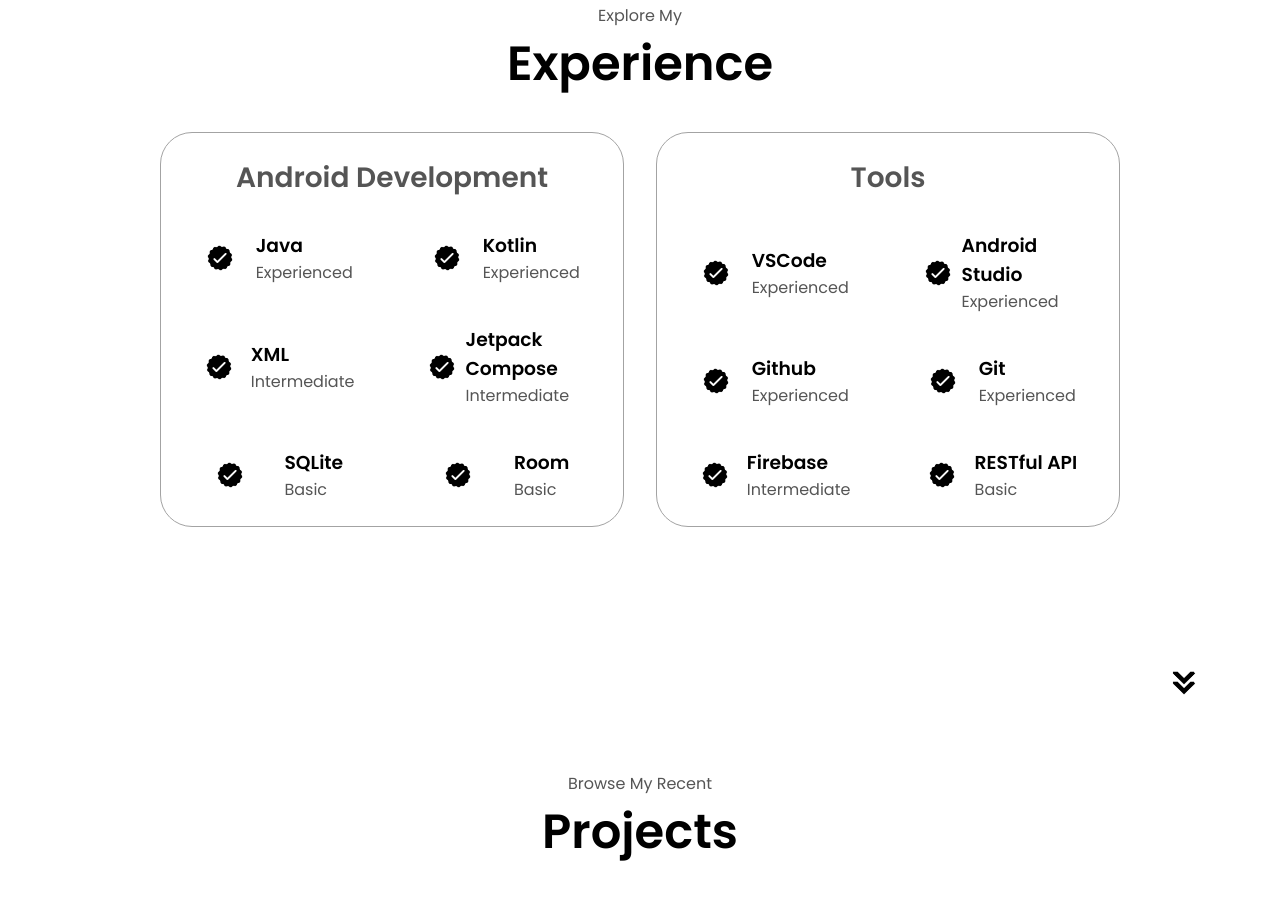
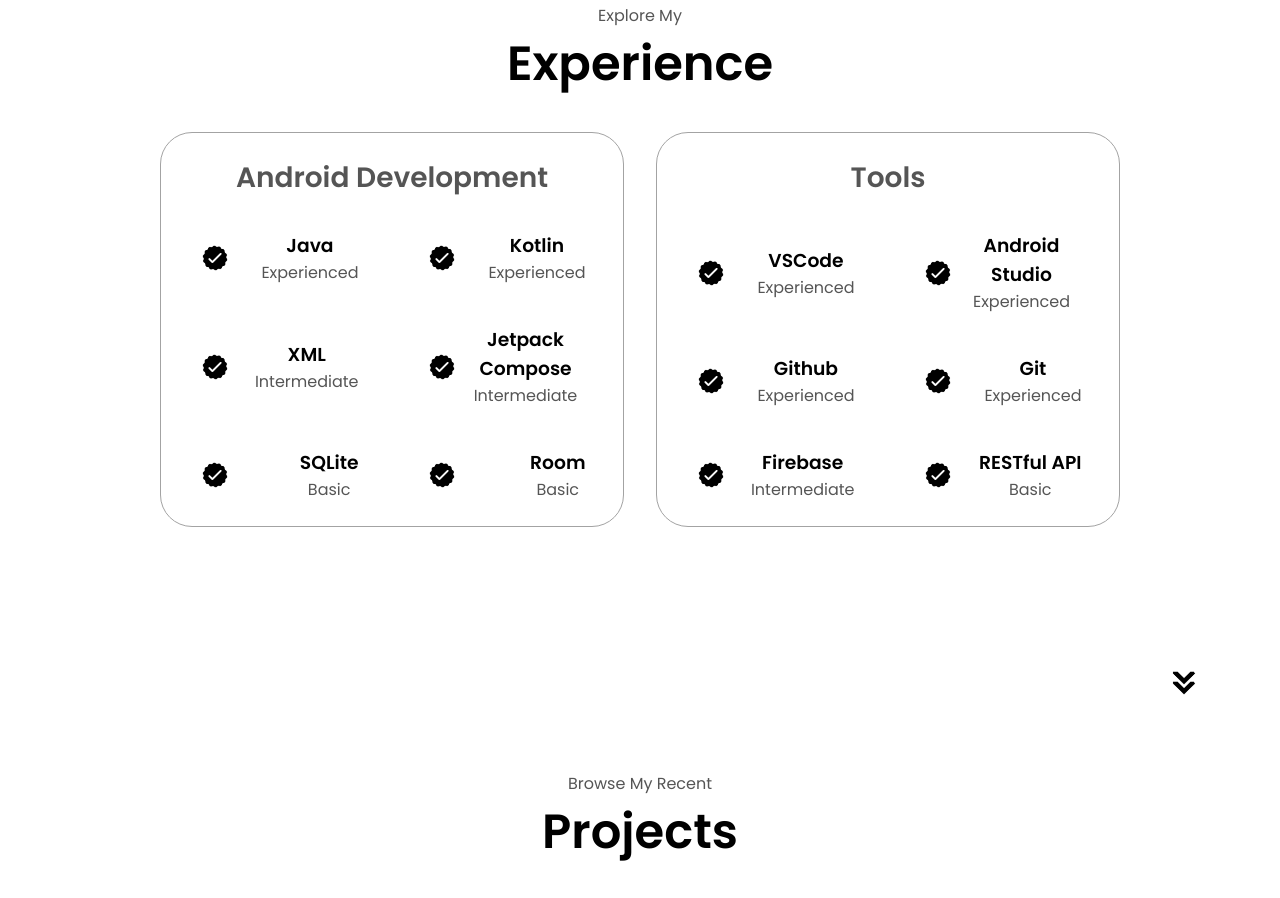
Before and after one commit to DebojitDas2003/portfolio, a website: page public/index.html in a window 1280 px wide. Shown: the part 1693-2591 px from the top of the page. Drawn offline with Linux system fonts and the light colour scheme.

Commit message:
Alignment almost set

```diff
--- a/public/style.css
+++ b/public/style.css
@@ -335,7 +335,7 @@
 
 .article-container {
   display: flex;
-  text-align: initial;
+  text-align: center;
   flex-wrap: wrap;
   flex-direction: row;
   gap: 2.5rem;
@@ -345,7 +345,7 @@
 article {
   display: flex;
   width: 10rem;
-  justify-content: space-around;
+  justify-content: space-between;
   align-items: center;
   gap: 0.5rem;
 }
```
